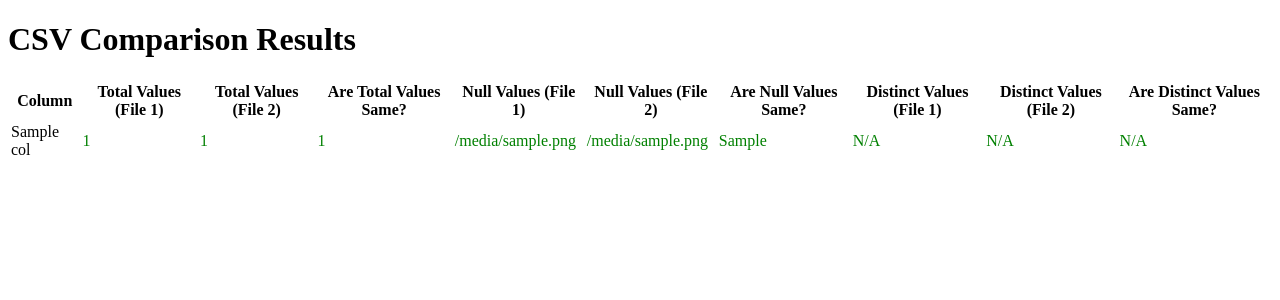
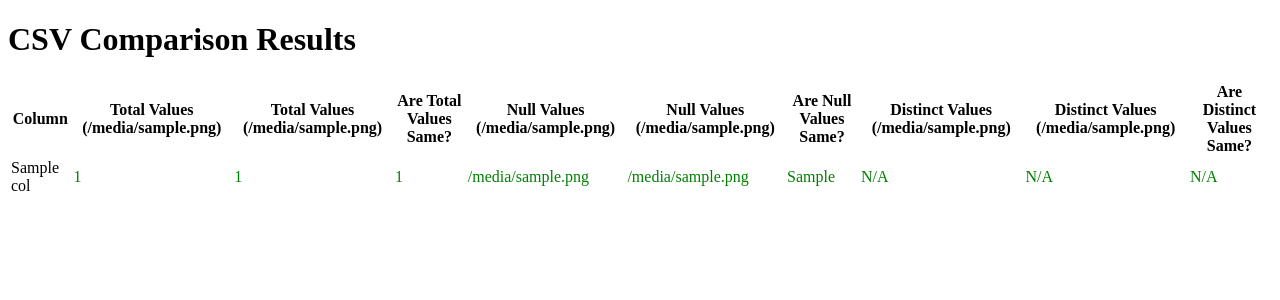
Before and after one commit to acherrered/CSV-vs-CSV, a Flask app: template templates/results.html in a window 1280 px wide. Shown: the top 300 px of the page. Run offline with Flask 2, Linux system fonts and the light colour scheme; the template is opened without the code that fills it: most values are stand-ins (such as "Sample title", 1, 10 or a date in 2020).

Commit message:
add file name on column name

```diff
--- a/main.py
+++ b/main.py
@@ -19,8 +19,10 @@ def upload_file():
 
         comparison = compare_results(result1, result2)
 
-        # Convert results to serializable format before saving in session
+        # Save the results and filenames in session
         session['comparison'] = comparison.to_dict()
+        session['filename1'] = file1.filename
+        session['filename2'] = file2.filename
 
         return redirect(url_for('results'))  # Redirect to the results route
 
@@ -28,9 +30,12 @@ def upload_file():
 
 @app.route('/results', methods=['GET'])
 def results():
-    # Retrieve the result from session
+    # Retrieve the results and filenames from session
     comparison = session.get('comparison', None)
-    return render_template('results.html', comparison=comparison)
+    filename1 = session.get('filename1', "File 1")
+    filename2 = session.get('filename2', "File 2")
+    return render_template('results.html', comparison=comparison, filename1=filename1, filename2=filename2)
+
 
 
 def analyse_df(df):
--- a/templates/results.html
+++ b/templates/results.html
@@ -8,14 +8,14 @@
         <table>
 <tr>
     <th>Column</th>
-                <th>Total Values (File 1)</th>
-                <th>Total Values (File 2)</th>
+    <th>Total Values ({{ filename1 }})</th>
+    <th>Total Values ({{ filename2 }})</th>
     <th>Are Total Values Same?</th>
-                <th>Null Values (File 1)</th>
-                <th>Null Values (File 2)</th>
+    <th>Null Values ({{ filename1 }})</th>
+    <th>Null Values ({{ filename2 }})</th>
     <th>Are Null Values Same?</th>
-                <th>Distinct Values (File 1)</th>
-                <th>Distinct Values (File 2)</th>
+    <th>Distinct Values ({{ filename1 }})</th>
+    <th>Distinct Values ({{ filename2 }})</th>
     <th>Are Distinct Values Same?</th>
 </tr>
             {% for col, values in comparison.items() %}
```
Lines whose indentation alone changed are shown as unchanged.
